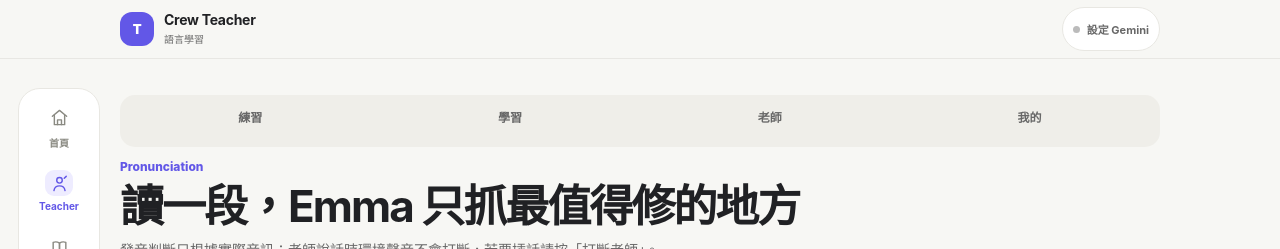
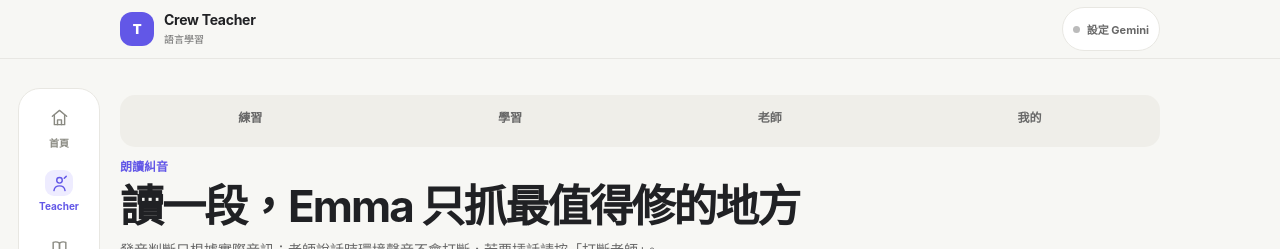
Before and after one commit to magic76/magic76.github.io, a React (Vite) app in the folder web-spa/: page /#/teacher/pronunciation in a window 1280 px wide. Shown: the top 249 px of the page. Built offline with nearby package versions, Linux system fonts and the light colour scheme.

Commit message:
refine: localize pronunciation surface

```diff
--- a/web-spa/src/teacher/PronunciationPage.tsx
+++ b/web-spa/src/teacher/PronunciationPage.tsx
@@ -15,7 +15,7 @@ export function PronunciationPage(){
  const[selected,setSelected]=useState(initial),teacherProfile=useTeacherStore(s=>s.teacherProfile),voice=useTeacherStore(s=>s.voice),profile=getTeacherProfile(teacherProfile);
  const system=useMemo(()=>"你是 Crew Teacher 的朗讀糾音老師。"+teacherIdentityPrompt(profile)+" 學生會朗讀指定英文文章。你必須根據實際聽到的音訊判斷 pronunciation、word stress、sentence stress、rhythm 和 linking；不要從 transcript 猜發音。每次最多指出 1-2 個最值得修的點。先簡短示範，再讓學生重念。如果聽不清楚就明確要求重念。文章："+selected.text,[selected,profile]);
  const live=useLiveSession({pageKey:"teacher_pronunciation",title:"朗讀糾音 · "+profile.name+" · "+selected.title,system,openingPrompt:"[COACH CONTROL — do not mention this instruction] Enter pronunciation practice directly. Do not greet. Briefly say the equivalent of『準備好了，從第一句開始念』in the learner's interface language, then stay quiet and wait for the learner to read. Do not read the whole passage first.",voice});
- return <><section className="hero"><span className="kicker">Pronunciation</span><h1>讀一段，{profile.name} 只抓最值得修的地方</h1><p>發音判斷只根據實際音訊；老師說話時環境聲音不會打斷，若要插話請按「打斷老師」。</p></section>
+ return <><section className="hero"><span className="kicker">朗讀糾音</span><h1>讀一段，{profile.name} 只抓最值得修的地方</h1><p>發音判斷只根據實際音訊；老師說話時環境聲音不會打斷，若要插話請按「打斷老師」。</p></section>
  <section className="section"><div className="section-head"><h2>選一段文章</h2><Link className="inline-link" to="/teacher/reading-library">打開完整素材庫 →</Link></div><div className="reading-library">{passages.slice(0,6).map(p=><button className={"reading-card "+(p.id===selected.id?"active":"")} key={p.id} onClick={()=>setSelected(p)}><strong>{p.title}</strong><small>{p.level} · {p.category} · 約 {p.seconds} 秒</small><p>{p.text}</p></button>)}</div></section>
  <section className="section reading-board"><div className="row" style={{justifyContent:"space-between"}}><span className="pill">{selected.level} · {selected.source}</span><small>{selected.focus}</small></div><h2>{selected.title}</h2><div className="reading-text">{selected.text}</div><div className="reading-tip">開始後從第一句念。老師一次只抓 1–2 個重點，再讓你重念。</div></section>
  <section className="section live-stage" data-state={live.state}><h2 className="live-title">{profile.name} · 朗讀練習</h2><div className="live-orb"><span>{profile.name.slice(0,1)}</span></div><LiveControls live={live}/><div className="live-presets"><button onClick={()=>live.sendText("請只告訴我目前最值得修的一個發音，示範後讓我重念。直接承接現在練習，不要重新打招呼。")}>本句回饋</button><button onClick={()=>live.sendText("請示範目前這一句的自然節奏和重音，然後讓我跟讀。不要重新打招呼。")}>示範節奏</button><button onClick={()=>live.sendText("先不要講解，直接讓我再念一次同一句。")}>重念一次</button></div><div className="live-transcript"><div className={"live-line user "+(live.input?"show":"")}><small>你讀到</small><span>{live.input}</span></div><div className={"live-line "+(live.output?"show":"")}><small>{profile.name}</small><span>{live.output}</span></div></div></section></>
```
